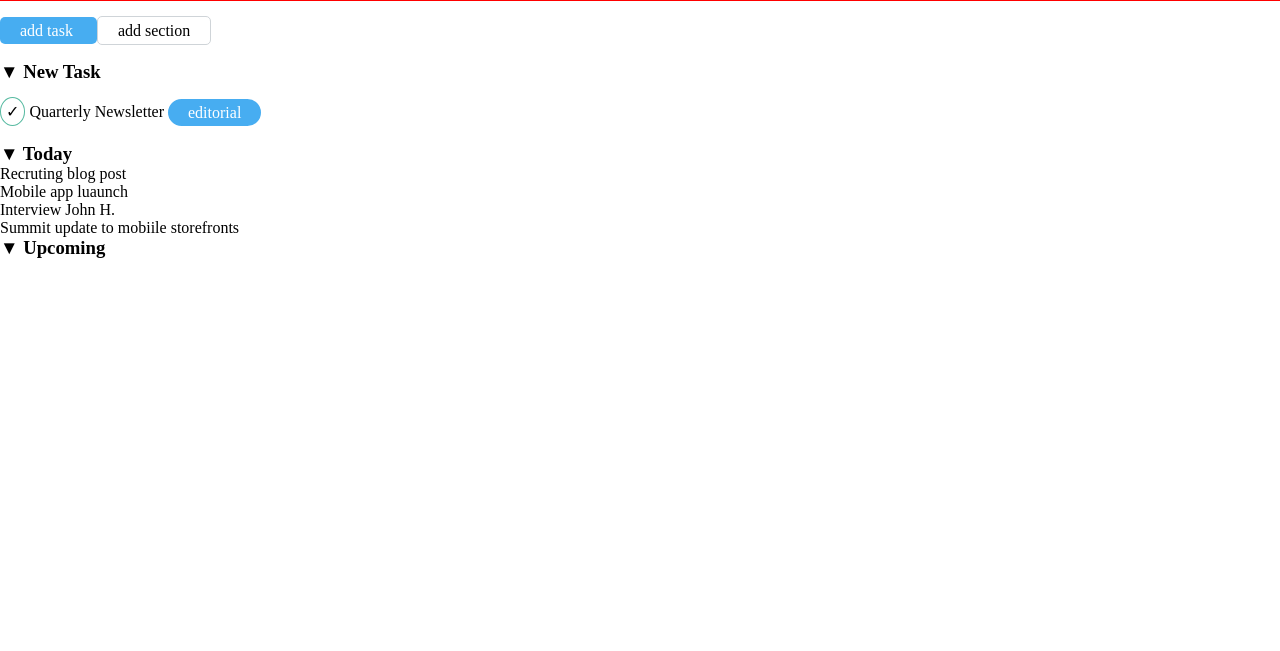
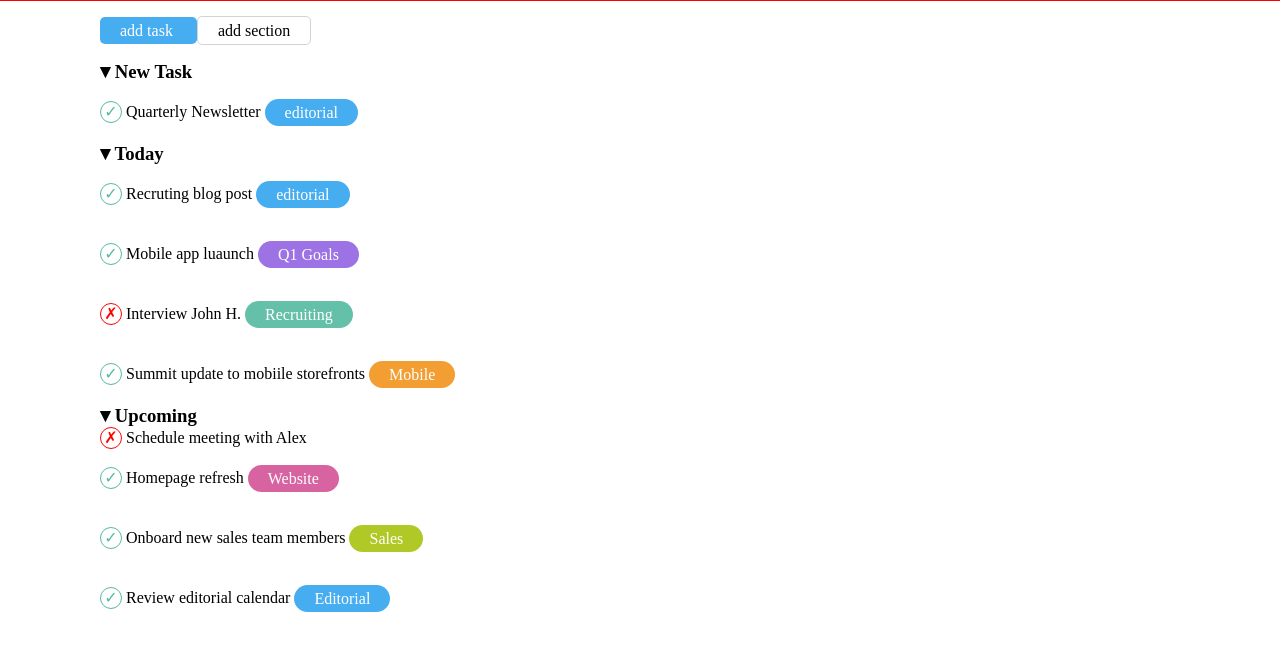
Before and after one commit to vinzartitect/html-css-toboolist, a plain HTML site: page index.html in a window 1280 px wide. Shown: the part 95-746 px from the top of the page. Drawn offline with Linux system fonts and the light colour scheme.

Commit message:
ultimazione upcoming

```diff
--- a/asset/css/style.css
+++ b/asset/css/style.css
@@ -18,6 +18,11 @@
 .logo {
     height: 50px;
     padding-left: 20px;
+}
+
+.container {
+    margin-right: 100px;
+    margin-left: 100px;
 }
 
 /* barre task e section */
@@ -52,17 +57,37 @@
 
 /* barra new task */
 
+ul {
+    list-style: none;
+}
+
 h3:before {
-    content: "\25BC";
+    content: "\25BE";
+    font-size: 20px;
+    line-height: 15px;
 }
 
 .check-v:before {
+    display: inline-block;
+    color: #57baa1;
     content: "\2713";
     border: 1px solid #57baa1;
+    height: 20px;
+    width: 20px;
     border-radius: 50%;
-    padding: 5px;
+    text-align: center;
 }
 
+.check-x:before {
+    display: inline-block;
+    color: red;
+    content: "\2717";
+    border: 1px solid red;
+    height: 20px;
+    width: 20px;
+    border-radius: 50%;
+    text-align: center;
+}
 
 .editorial {
     background-color: #47adf1;
@@ -75,3 +100,63 @@ h3:before {
     vertical-align: middle;
     padding: 5px 20px;
 }
+
+.goals {
+    background-color: #9c72e4;
+    color: white;
+    height: 30px;
+    width: 60px;
+    text-align: center;
+    border-radius: 15px;
+    line-height: 60px;
+    vertical-align: middle;
+    padding: 5px 20px;
+}
+
+.recruiting {
+    background-color: #64c0a9;
+    color: white;
+    height: 30px;
+    width: 60px;
+    text-align: center;
+    border-radius: 15px;
+    line-height: 60px;
+    vertical-align: middle;
+    padding: 5px 20px;
+}
+
+.mobile {
+    background-color: #f29e33;
+    color: white;
+    height: 30px;
+    width: 60px;
+    text-align: center;
+    border-radius: 15px;
+    line-height: 60px;
+    vertical-align: middle;
+    padding: 5px 20px;
+}
+
+.website {
+    background-color: #d863a1;
+    color: white;
+    height: 30px;
+    width: 60px;
+    text-align: center;
+    border-radius: 15px;
+    line-height: 60px;
+    vertical-align: middle;
+    padding: 5px 20px;
+}
+
+.sales {
+    background-color: #b0c926;
+    color: white;
+    height: 30px;
+    width: 60px;
+    text-align: center;
+    border-radius: 15px;
+    line-height: 60px;
+    vertical-align: middle;
+    padding: 5px 20px;
+}
--- a/index.html
+++ b/index.html
@@ -46,19 +46,51 @@
                    <li>
                      <h3> Today </h3>
                       <ul>
-                          <li> Recruting blog post </li>
-                          <li> Mobile app luaunch </li>
-                          <li> Interview John H. </li>
-                          <li> Summit update to mobiile storefronts </li>
+                          <li>
+                              <span class="check-v"> Recruting blog post </span>
+                              <span class="editorial"> editorial </span>
+                          </li>
+
+                          <li>
+                              <span class="check-v"> Mobile app luaunch </span>
+                              <span class="goals"> Q1 Goals </span>
+                          </li>
+
+                          <li>
+                              <span class="check-x"> Interview John H. </span>
+                              <span class="recruiting"> Recruiting </span>
+                          </li>
+
+                          <li>
+                            <span class="check-v"> Summit update to mobiile storefronts </span>
+                            <span class="mobile"> Mobile </span>
+                          </li>
                       </ul>
                    </li>
 
-
-
-
-
+                   <!-- upcoming -->
                    <li>
                        <h3> Upcoming </h3>
+                       <ul>
+                          <li>
+                              <span class="check-x"> Schedule meeting with Alex </span>
+                          </li>
+
+                          <li>
+                              <span class="check-v"> Homepage refresh </span>
+                              <span class="website"> Website </span>
+                          </li>
+
+                          <li>
+                              <span class="check-v"> Onboard new sales team members </span>
+                              <span class="sales"> Sales </span>
+                          </li>
+
+                          <li>
+                              <span class="check-v"> Review editorial calendar  </span>
+                              <span class="editorial"> Editorial </span>
+                          </li>
+                       </ul>
                    </li>
                </ul>
            </div>
```
